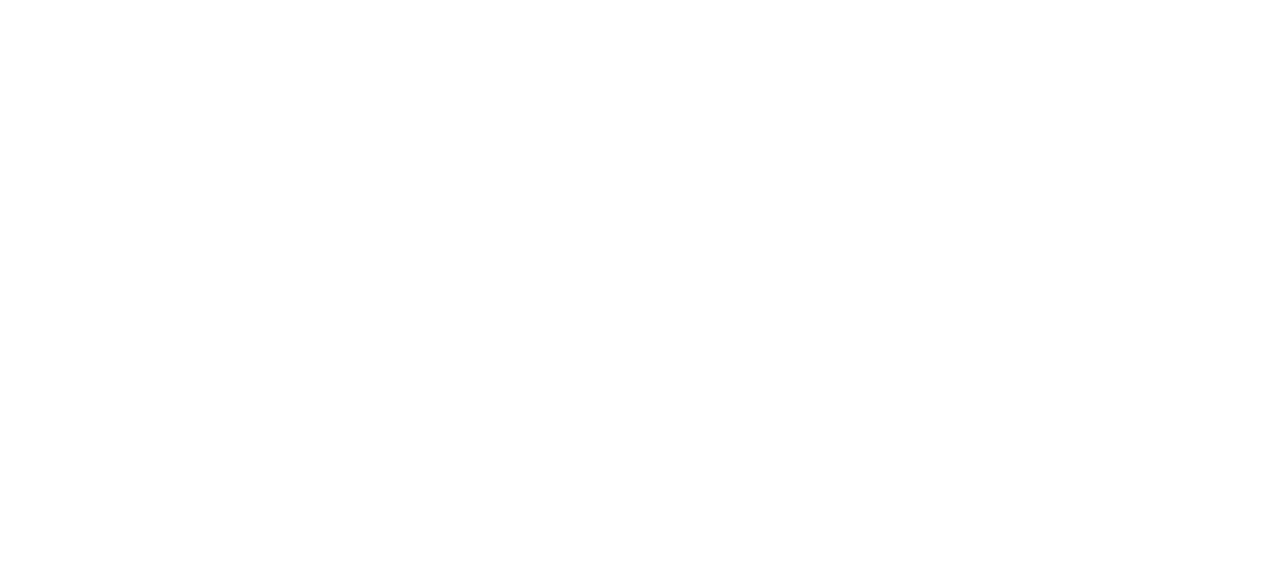
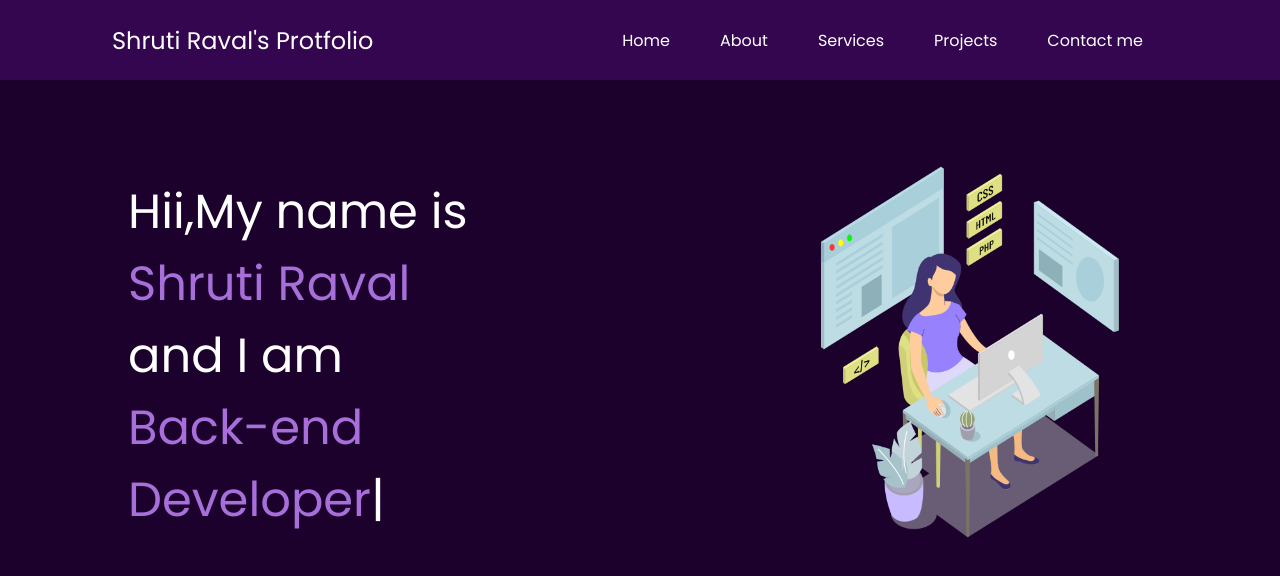
Before and after one commit to iamShrutiraval/Portfolio_website, a plain HTML site: page index.html in a window 1280 px wide. Drawn offline with nearby package versions, Linux system fonts and the light colour scheme.

Commit message:
new thing

```diff
--- a/index.html
+++ b/index.html
@@ -1,11 +1,125 @@
 <!DOCTYPE html>
 <html lang="en">
+
 <head>
     <meta charset="UTF-8">
     <meta name="viewport" content="width=device-width, initial-scale=1.0">
-    <title>Document</title>
+    <link rel="preconnect" href="https://fonts.googleapis.com">
+    <link rel="preconnect" href="https://fonts.gstatic.com" crossorigin>
+    <link href="https://fonts.googleapis.com/css2?family=Poppins&display=swap" rel="stylesheet">
+    <title>Shruti Raval Portfolio</title>
+    <style>
+        * {
+            margin: 0;
+            padding: 0;
+        }
+
+        body {
+            background-color: rgb(28, 1, 45);
+            color: white;
+            font-family: 'Poppins', sans-serif;
+        }
+
+        nav {
+            display: flex;
+            align-items: center;
+            justify-content: space-around;
+            height: 80px;
+            background-color: rgb(51, 6, 79);
+        }
+
+        nav ul {
+            display: flex;
+            justify-content: center;
+        }
+
+        nav ul li {
+            list-style: none;
+            margin: 0 25px;
+        }
+
+        nav ul li a {
+            text-decoration: none;
+            color: white;
+        }
+
+        nav ul li a:hover {
+            color: rgb(145, 101, 220);
+            font-size: 1.03rem;
+        }
+
+        .left {
+            font-size: 1.5rem;
+        }
+
+        .firstSection {
+            display: flex;
+            justify-content: space-around;
+            align-items: center;
+            margin: 80px 0;
+        }
+
+        .firstSection>div {
+            width: 30%;
+        }
+
+        .leftSection {
+            font-size: 3rem;
+        }
+
+        .rightSection img {
+            width: 100%;
+            /* margin: 30px 0;         */
+        }
+
+        .purple {
+            color: rgb(166, 111, 218);
+        }
+        #element{
+            color: rgb(166, 111, 218);
+        }
+    </style>
 </head>
+
 <body>
+    <header>
+        <nav>
+            <div class="left">Shruti Raval's Protfolio</div>
+            <div class="right">
+                <ul>
+                    <li><a href="/">Home</a></li>
+                    <li><a href="/">About</a></li>
+                    <li><a href="/">Services</a></li>
+                    <li><a href="/">Projects</a></li>
+                    <li><a href="/">Contact me</a></li>
+                </ul>
+            </div>
+        </nav>
+    </header>
+    <main>
+        <section class="firstSection">
+            <div class="leftSection">Hii,My name is
+                <span class="purple">Shruti Raval</span>
+                <div>and I am</div>
+                <span id="element"></span>
+            </div>
+            <div class="rightSection">
+                <img src="Background-img.png"></img>
+            </div>
+        </section>
+        <section class="secondSection">
+
+        </section>
+    </main>
+    <script src="https://unpkg.com/typed.js@2.0.16/dist/typed.umd.js"></script>
+    <!-- Setup and start animation! -->
+    <script>
+        var typed = new Typed('#element', {
+            strings: ['Web Developer', 'Web Designer' ,'Back-end Developer'],
+            typeSpeed: 60,
+        });
+    </script>
 
 </body>
+
 </html>
```
Also changed, not shown: Background-img.png (added).
